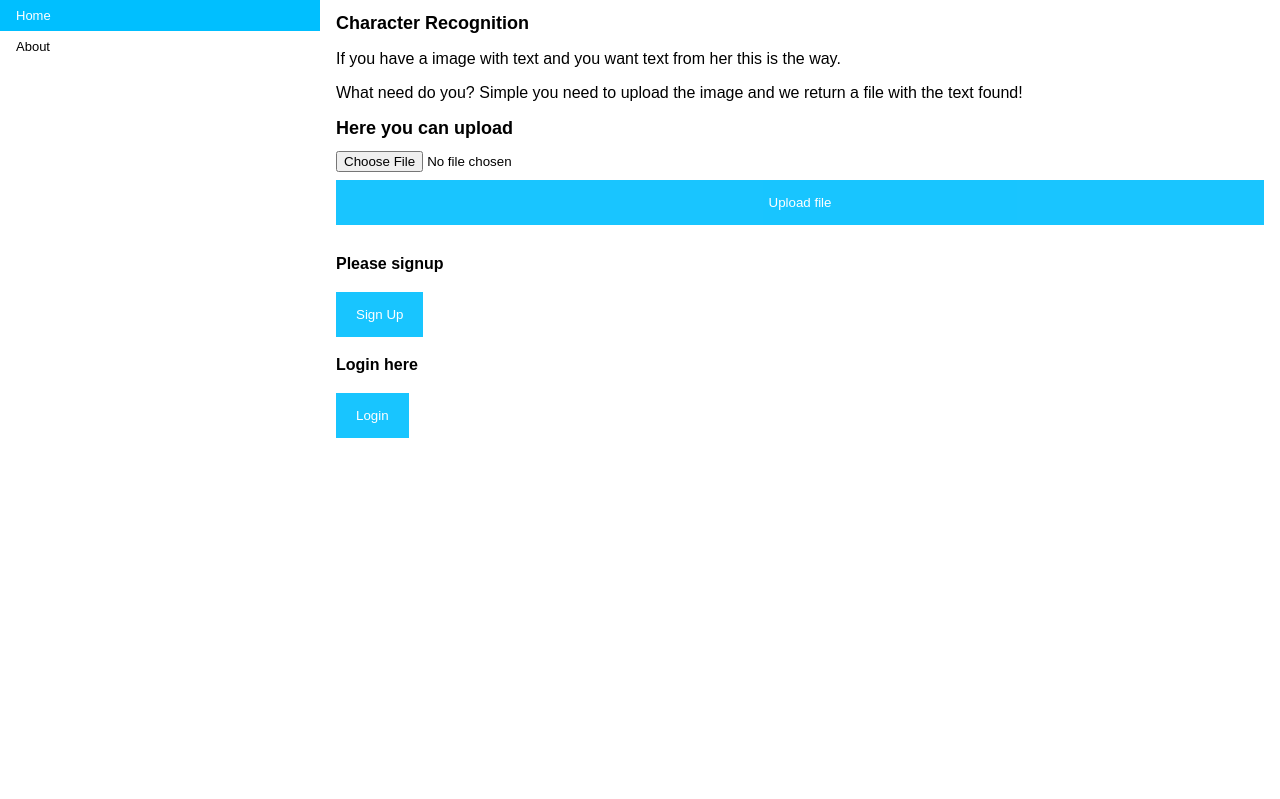
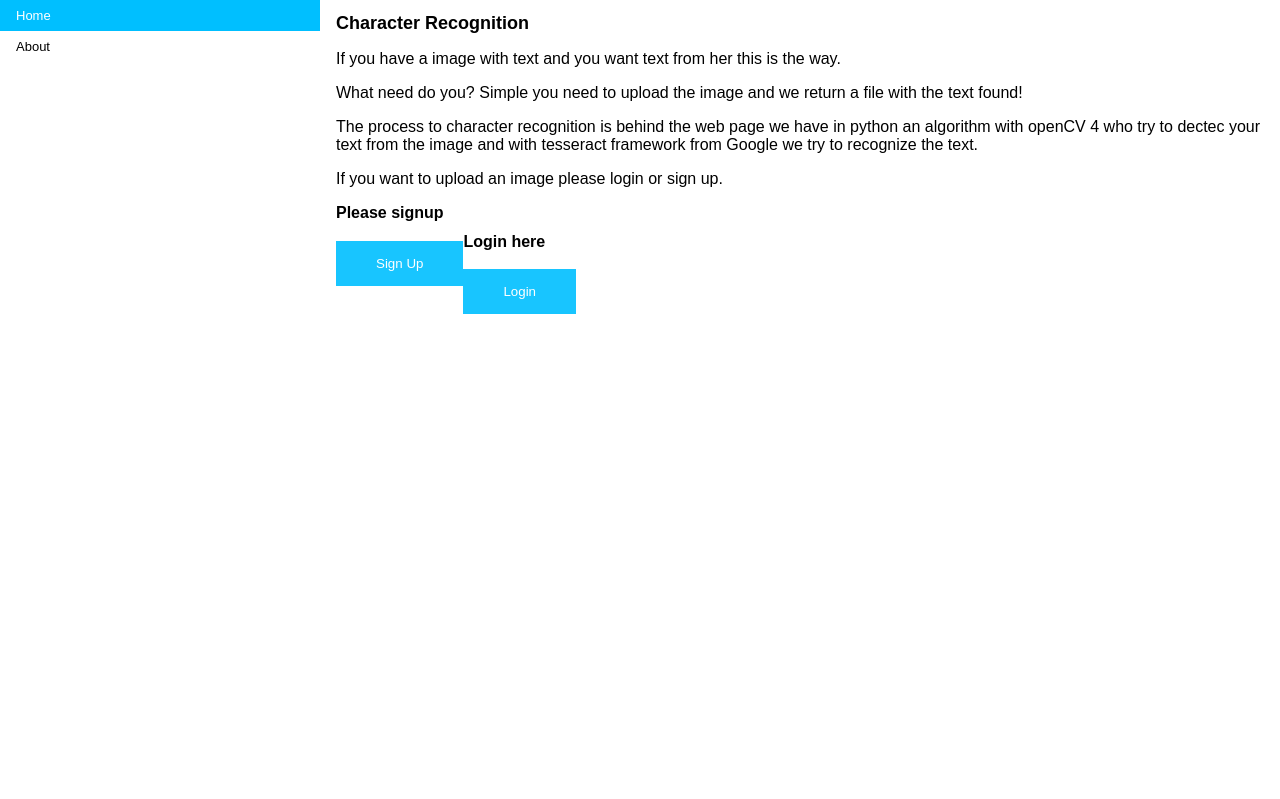
Before and after one commit to cristi161/image-recognition, a Django app: page / in a window 1280 px wide. Shown: the top 799 px of the page. Run offline with Django 3.2, Linux system fonts and the light colour scheme.

Commit message:
Site functional

```diff
--- a/site_web/forms.py
+++ b/site_web/forms.py
@@ -1 +1,8 @@
 from django import forms
+from django.contrib.auth.forms import UserCreationForm
+from django.contrib.auth.models import User
+
+class CreateUserForm(UserCreationForm):
+    class Meta:
+        model = User
+        fields = ['username', 'email', 'password1', 'password2']
--- a/site_web/urls.py
+++ b/site_web/urls.py
@@ -3,5 +3,7 @@ from site_web import views
 
 urlpatterns = [
     path('', views.pagina, name = 'site_web'),
+    path('login-page', views.loginpage, name = 'login-page'),
+    path('about', views.aboutpage, name='about'),
 
 ]
--- a/site_web/views.py
+++ b/site_web/views.py
@@ -5,28 +5,57 @@ from .models import *
 from .forms import *
 from django.core.files.storage import FileSystemStorage
 from django.views.generic import TemplateView
-from django.contrib.auth import login, authenticate
+from django.contrib.auth import login, authenticate, logout
 from django.contrib.auth.forms import UserCreationForm
-from django.contrib.auth import get_user_model
+from django.contrib import messages
+from django.contrib.auth.decorators import login_required
 
+from .forms import CreateUserForm
 # Create your views here.
 
-def pagina(request):
+def pagina(request): #Functia principa;a care ajuta la randarea paginii plus functiile de login and singup
+    form = CreateUserForm()  #SINGUP
+    if request.method == 'POST' and request.POST.get('signup') == '':
+        form = CreateUserForm(request.POST)
+        if form.is_valid():
+            form.save()
+            messages.success(request, 'Account was created')
 
-  #  if request.method == 'POST' and request.POST.get('upload') == '': #Acest if se ocupa de upload si save a imaginilor!!
-        #uploaded_file = request.FILES['document']
-        #fs = FileSystemStorage()
-       # fs.save(uploaded_file.name, uploaded_file)
-        #de aici ar trebui sa porneasca alg detect !!!!!
-    form = UserCreationForm()
+    if request.method == 'POST' and request.POST.get('login') == '':  #login
+        username = request.POST.get('username_login')
+        password = request.POST.get('password_login')
+        email = request.POST.get
+        user = authenticate(request, username=username, password=password)
+        if user is not None:
+            login(request, user)
+            return redirect('login-page')
+        else:
+            messages.info(request, 'Username or password is incorrect')
+    def logout(request):
+        logout(request)
+        return redirect('site_web')
+    login_required(login_url='site-web')
 
-    if request.method == 'POST' and request.POST.get('signup') =='':
-        print("if mare")
-        form = UserCreationForm(request.POST)
-        if form.is_valid():
-            print("form is valid")
-            form.save()
 
     context = {'form': form}
-    print('final')
     return  render(request, 'charecog.html', context)
+
+
+
+def loginpage(request):
+    if request.method == 'POST' and request.POST.get('upload') == '':  # Acest if se ocupa de upload si save a imaginilor!!
+        uploaded_file = request.FILES['document']
+        fs = FileSystemStorage()
+        fs.save(uploaded_file.name, uploaded_file)
+
+
+    def logout(request):
+        logout(request)
+        return redirect('site_web')
+
+    login_required(login_url='site-web')
+
+    return render(request, 'recologin.html',{})
+
+def aboutpage(request):
+    return render(request, 'about.html')
--- a/templates/about.html
+++ b/templates/about.html
@@ -2,9 +2,10 @@
 <html lang="en">
 <head>
     <meta charset="UTF-8">
-    <titl>About Us</titl>
 </head>
 <body>
-
+<h1>Who are we?</h1>
+<p>We are a team formed by three boys from West University of Timişoara. We are colleagues and friends. Team leader of this project is Voicu Bogdan and his mates are Tomoiu Cristian and Sabău Ionuț.</p>
+<p>Our mentors are a team from Nokia</p>
 </body>
 </html>
--- a/templates/charecog.html
+++ b/templates/charecog.html
@@ -76,15 +76,28 @@ div.content {
             outline: none;
         }
         /* set style for all buttons */
-        button{
+        .button-signup{
             background-color: deepskyblue;
             color: white;
-            padding: 15px 20px;
+            padding: 15px 40px;
             margin: 8px 0;
             border: none;
             cursor: pointer;
             width: 100%;
             opacity: 0.9;
+            float: left;
+           }
+        .button-login{
+            background-color: deepskyblue;
+            color: white;
+            padding: 15px 40px;
+            margin: 8px 0;
+            border: none;
+            cursor: pointer;
+            width: 300%;
+            opacity: 0.9;
+            float: left;
+
         }
         button:hover{
             opacity: 1;
@@ -160,29 +173,30 @@ div.content {
             width: 100%;
          }
             }
+        .hello-msg{
+            font-size: 18px;
+            color: deepskyblue;
+            margin-right: 20px;
+        }
     </style>
 </head>
 <body>
 
 <ul class="sidenav">
   <li><a class="active" href="#home">Home</a></li>
-  <li><a  class="dropbtn" href="about.html">About</a></li>
+  <li><a  class="dropbtn" href="about">About</a></li>
 </ul>
 <div class="content">
   <h1 style="font-size: large">Character Recognition</h1>
   <p style="font-size: medium">If you have a image with text and you want text from her this is the way.</p>
   <p style="font-size: medium">What need do you? Simple you need to upload the image and we return a file with the text found! </p>
-  <h1 style="font-size: large">Here you can upload</h1>
-    <form method="post" enctype="multipart/form-data">
-    {% csrf_token %}
-    <input type="file" name="document">
-    <button  style="size: auto" type="submit" name="upload">Upload file</button>
-</form>
+  <p style="font-size: medium">The process to character recognition is behind the web page we have in python an algorithm with openCV 4 who try to dectec your text from the image and with tesseract framework from Google we try to recognize the text.</p>
+    <p style="font-size: medium">If you want to upload an image please login or sign up.</p>
+
 <h1 style="font-size: medium">Please signup</h1>
 
-<button onclick="document.getElementById('id01').style.display='block'" style="width:auto;" name="signup">Sign Up</button>
-
-<div id="id01" class="modal">
+<button class="button-signup" onclick="document.getElementById('id01').style.display='block'" style="width:auto;" name="signup">Sign Up</button>
+    <div id="id01" class="modal">
   <span onclick="document.getElementById('id01').style.display='none'" class="close" title="Close Modal">&times;</span>
   <form  method="post" class="modal-content" action="">
       {% csrf_token %}
@@ -194,6 +208,7 @@ div.content {
       <div class="clearfix">
         <button type="button" onclick="document.getElementById('id01').style.display='none'" class="cancelbtn">Cancel</button>
         <button type="submit" class="signupbtn" name="signup">Sign Up</button>
+            {{ form.errors }}
 
       </div>
     </div>
@@ -214,30 +229,32 @@ window.onclick = function(event) {
 
 <h1 style="font-size: medium">Login here</h1>
 
-<button onclick="document.getElementById('id01').style.display='block'" style="width:auto;">Login</button>
+<button class="button-login" onclick="document.getElementById('id02').style.display='block'" style="width:auto;">Login</button>
 
-<div id="id01" class="modal">
+<div id="id02" class="modal">
 
-  <form class="modal-content animate" action="charecog.html" method="post">
+  <form class="modal-content animate" action="" method="post">
     <div class="imgcontainer">
-      <span onclick="document.getElementById('id01').style.display='none'" class="close" title="Close Modal">&times;</span>
+      <span onclick="document.getElementById('id02').style.display='none'" class="close" title="Close Modal">&times;</span>
     </div>
 
     <div class="container">
+        {% csrf_token %}
+
       <label for="username"><b>Username</b></label>
-      <input type="text" placeholder="Enter Username" name="username" required>
+      <input type="text" placeholder="Enter Username" name="username_login" required>
 
       <label for="password"><b>Password</b></label>
-      <input type="password" placeholder="Enter Password" name="password" required>
+      <input type="password" placeholder="Enter Password" name="password_login" required>
 
-      <button type="submit">Login</button>
+      <button type="submit" name="login">Login</button>
       <label>
         <input type="checkbox" checked="checked" name="remember"> Remember me
       </label>
     </div>
 
     <div class="container" style="background-color:#f1f1f1">
-      <button type="button" onclick="document.getElementById('id01').style.display='none'" class="cancelbtn">Cancel</button>
+      <button type="button" onclick="document.getElementById('id02').style.display='none'" class="cancelbtn">Cancel</button>
       <span class="psw">Forgot <a href="#">password?</a></span>
     </div>
   </form>
@@ -264,3 +281,4 @@ window.onclick = function(event) {
 
 </div>
 </body>
+</html>
```
Also changed, not shown: templates/recologin.html (added, +103 -0 lines), db.sqlite3, media/Captură de ecran din 2020.05.03 la 12.50.36.png (added), media/fotbal_TntL8cp.jpeg (added), media/fotbal_zrchIIJ.jpeg (added), media/litere.jpeg (added), media/litere_ZEQ5mVY.jpeg (added), media/minge.jpeg (added), media/minge_nizd5hg.jpeg (added), site_web/models.py (line endings or trailing spaces).
